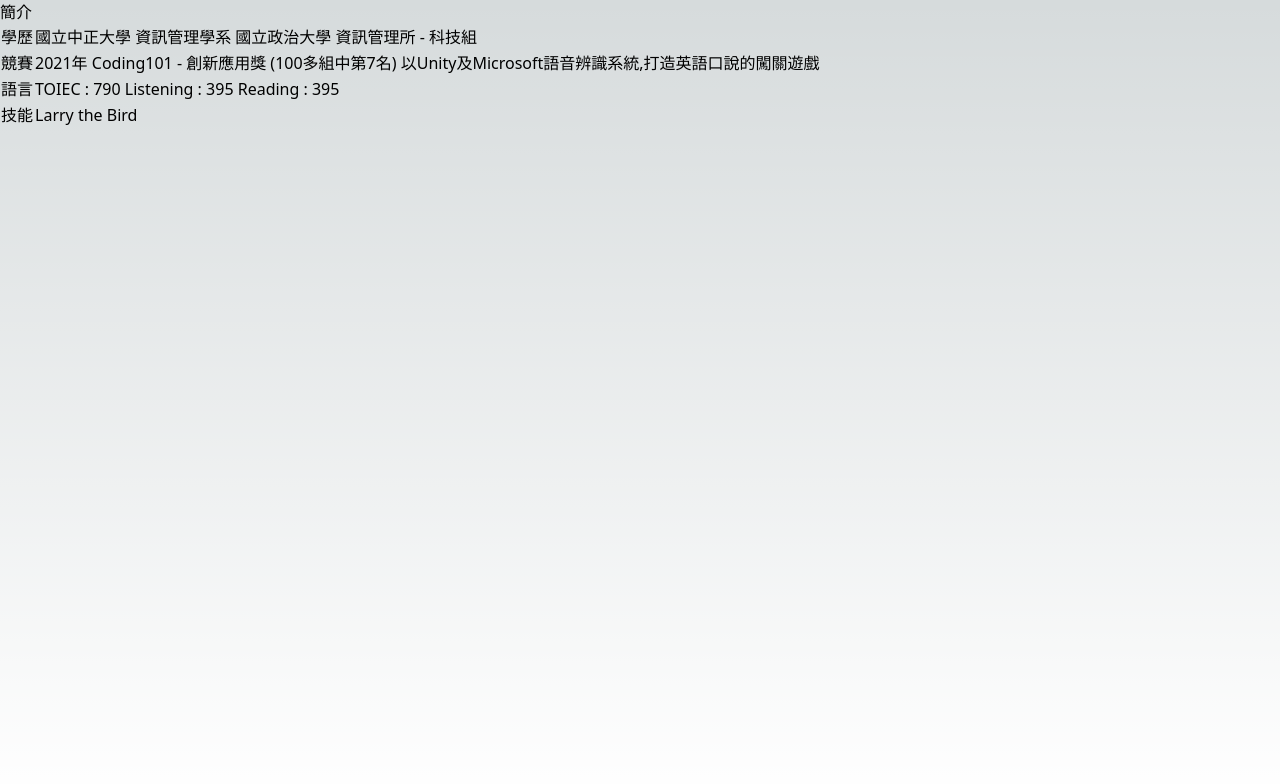
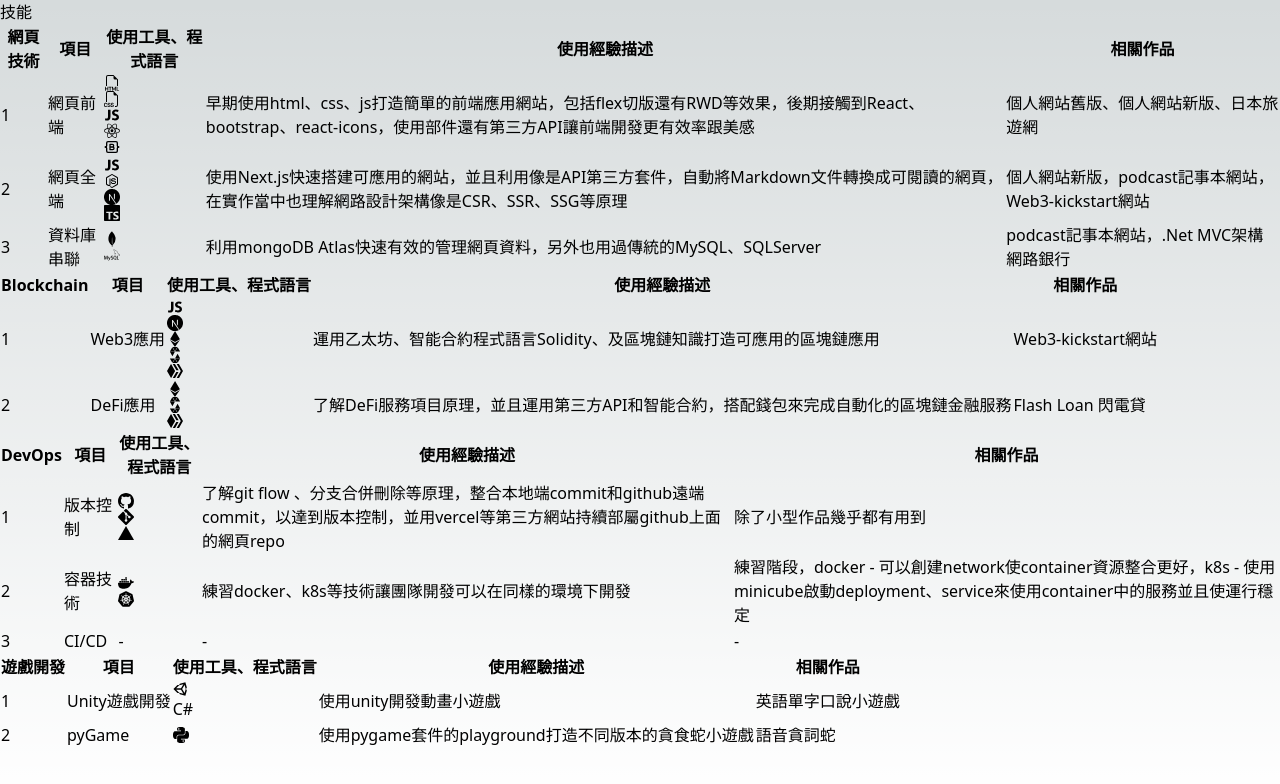
Before and after one commit to LTN917/Bryan-website, a Next.js app: page /about/skill in a window 1280 px wide. Shown: the top 784 px of the page. Built offline with nearby package versions, Linux system fonts and the light colour scheme.

Commit message:
20230516-complete-about/skill

```diff
--- a/src/pages/Homepage.tsx
+++ b/src/pages/Homepage.tsx
@@ -25,6 +25,8 @@
           <Link href="about/">關於Bryan</Link>
         </button>
       </div>
+      <br />
+      <br />
     </div>
   );
 }
--- a/src/pages/about/devExprience.tsx
+++ /dev/null
@@ -1,10 +0,0 @@
-import Aboutme from "./aboutme";
-import Skills from "./skill";
-
-export default function devExprience() {
-  return (
-    <div>
-      <p>到時候會輸入我的技能資料</p>
-    </div>
-  );
-}
--- a/src/pages/about/index.tsx
+++ b/src/pages/about/index.tsx
@@ -2,7 +2,8 @@
 import "bootstrap/dist/css/bootstrap.min.css";
 import Layout from "../../component/Layout";
 import Aboutme from "./aboutme";
-import Skills from "./skill";
+import Introbox from "./introBox";
+import Skill from "./skill";
 
 export default function about() {
   return (
@@ -12,7 +13,8 @@
       </Head>
       <Layout>
         <Aboutme />
-        <Skills />
+        <Introbox />
+        <Skill />
       </Layout>
     </div>
   );
--- /dev/null
+++ b/src/pages/about/introBox.tsx
@@ -0,0 +1,30 @@
+//https://react-bootstrap.github.io/components/table/
+
+import Table from "react-bootstrap/Table";
+
+export default function introBox() {
+  return (
+    <div>
+      <h1>簡介</h1>
+      <Table striped bordered hover variant="dark">
+        <tbody>
+          <tr>
+            <td>學歷</td>
+            <td>國立中正大學 資訊管理學系 國立政治大學 資訊管理所 - 科技組</td>
+          </tr>
+          <tr>
+            <td>競賽</td>
+            <td>
+              2021年 Coding101 - 創新應用獎 (100多組中第7名)
+              以Unity及Microsoft語音辨識系統,打造英語口說的闖關遊戲
+            </td>
+          </tr>
+          <tr>
+            <td>語言</td>
+            <td colSpan={2}>TOIEC : 790 Listening : 395 Reading : 395</td>
+          </tr>
+        </tbody>
+      </Table>
+    </div>
+  );
+}
--- a/src/pages/about/skill.tsx
+++ b/src/pages/about/skill.tsx
@@ -1,34 +1,203 @@
-//https://react-bootstrap.github.io/components/table/
+import Table from "react-bootstrap/Table";
+import { BsFiletypeCss, BsFiletypeHtml, BsGithub, BsGit } from "react-icons/bs";
+import { IoLogoJavascript, IoLogoNodejs } from "react-icons/io";
+import { GrReactjs } from "react-icons/gr";
+import { TbBrandBootstrap } from "react-icons/tb";
+import { FaUnity } from "react-icons/fa";
+import {
+  SiNextdotjs,
+  SiTypescript,
+  SiMongodb,
+  SiMysql,
+  SiEthereum,
+  SiSolidity,
+  SiHiveBlockchain,
+  SiVercel,
+  SiDocker,
+  SiKubernetes,
+  SiPython,
+} from "react-icons/si";
 
-import Table from "react-bootstrap/Table";
-
-export default function skills() {
+export default function Skills() {
   return (
     <div>
-      <h1>簡介</h1>
-      <Table striped bordered hover variant="dark">
+      <h1>技能</h1>
+      <Table responsive="sm">
+        <thead>
+          <tr>
+            <th>網頁技術</th>
+            <th>項目</th>
+            <th>使用工具、程式語言</th>
+            <th>使用經驗描述</th>
+            <th>相關作品</th>
+          </tr>
+        </thead>
         <tbody>
           <tr>
-            <td>學歷</td>
-            <td>國立中正大學 資訊管理學系 國立政治大學 資訊管理所 - 科技組</td>
+            <td>1</td>
+            <td>網頁前端</td>
+            <td>
+              <BsFiletypeHtml />
+              <BsFiletypeCss />
+              <IoLogoJavascript />
+              <GrReactjs />
+              <TbBrandBootstrap />
+            </td>
+            <td>
+              早期使用html、css、js打造簡單的前端應用網站，包括flex切版還有RWD等效果，後期接觸到React、bootstrap、react-icons，使用部件還有第三方API讓前端開發更有效率跟美感
+            </td>
+            <td>個人網站舊版、個人網站新版、日本旅遊網</td>
           </tr>
           <tr>
-            <td>競賽</td>
+            <td>2</td>
+            <td>網頁全端</td>
             <td>
-              2021年 Coding101 - 創新應用獎 (100多組中第7名)
-              以Unity及Microsoft語音辨識系統,打造英語口說的闖關遊戲
+              <IoLogoJavascript />
+              <IoLogoNodejs />
+              <SiNextdotjs />
+              <SiTypescript />
+            </td>
+            <td>
+              使用Next.js快速搭建可應用的網站，並且利用像是API第三方套件，自動將Markdown文件轉換成可閱讀的網頁，在實作當中也理解網路設計架構像是CSR、SSR、SSG等原理
+            </td>
+            <td>個人網站新版，podcast記事本網站，Web3-kickstart網站</td>
+          </tr>
+          <tr>
+            <td>3</td>
+            <td>資料庫串聯</td>
+            <td>
+              <SiMongodb />
+              <SiMysql />
+            </td>
+            <td>
+              利用mongoDB
+              Atlas快速有效的管理網頁資料，另外也用過傳統的MySQL、SQLServer
+            </td>
+            <td>podcast記事本網站，.Net MVC架構網路銀行</td>
+          </tr>
+        </tbody>
+      </Table>
+      <Table responsive="md">
+        <thead>
+          <tr>
+            <th>Blockchain</th>
+            <th>項目</th>
+            <th>使用工具、程式語言</th>
+            <th>使用經驗描述</th>
+            <th>相關作品</th>
+          </tr>
+        </thead>
+        <tbody>
+          <tr>
+            <td>1</td>
+            <td>Web3應用</td>
+            <td>
+              <IoLogoJavascript />
+              <SiNextdotjs />
+              <SiEthereum />
+              <SiSolidity />
+              <SiHiveBlockchain />
+            </td>
+            <td>
+              運用乙太坊、智能合約程式語言Solidity、及區塊鏈知識打造可應用的區塊鏈應用
+            </td>
+            <td>Web3-kickstart網站</td>
+          </tr>
+          <tr>
+            <td>2</td>
+            <td>DeFi應用</td>
+            <td>
+              <SiEthereum />
+              <SiSolidity />
+              <SiHiveBlockchain />
+            </td>
+            <td>
+              了解DeFi服務項目原理，並且運用第三方API和智能合約，搭配錢包來完成自動化的區塊鏈金融服務
+            </td>
+            <td>Flash Loan 閃電貸</td>
+          </tr>
+        </tbody>
+      </Table>
+      <Table responsive="lg">
+        <thead>
+          <tr>
+            <th>DevOps</th>
+            <th>項目</th>
+            <th>使用工具、程式語言</th>
+            <th>使用經驗描述</th>
+            <th>相關作品</th>
+          </tr>
+        </thead>
+        <tbody>
+          <tr>
+            <td>1</td>
+            <td>版本控制</td>
+            <td>
+              <BsGithub />
+              <BsGit />
+              <SiVercel />
+            </td>
+            <td>
+              了解git flow
+              、分支合併刪除等原理，整合本地端commit和github遠端commit，以達到版本控制，並用vercel等第三方網站持續部屬github上面的網頁repo
+            </td>
+            <td>除了小型作品幾乎都有用到</td>
+          </tr>
+          <tr>
+            <td>2</td>
+            <td>容器技術</td>
+            <td>
+              <SiDocker />
+              <SiKubernetes />
+            </td>
+            <td>練習docker、k8s等技術讓團隊開發可以在同樣的環境下開發</td>
+            <td>
+              練習階段，docker - 可以創建network使container資源整合更好，k8s -
+              使用minicube啟動deployment、service來使用container中的服務並且使運行穩定
             </td>
           </tr>
           <tr>
-            <td>語言</td>
-            <td colSpan={2}>TOIEC : 790 Listening : 395 Reading : 395</td>
-          </tr>
-          <tr>
-            <td>技能</td>
-            <td colSpan={2}>Larry the Bird</td>
+            <td>3</td>
+            <td>CI/CD</td>
+            <td>-</td>
+            <td>-</td>
+            <td>-</td>
           </tr>
         </tbody>
       </Table>
+      <Table responsive="lg">
+        <thead>
+          <tr>
+            <th>遊戲開發</th>
+            <th>項目</th>
+            <th>使用工具、程式語言</th>
+            <th>使用經驗描述</th>
+            <th>相關作品</th>
+          </tr>
+        </thead>
+        <tbody>
+          <tr>
+            <td>1</td>
+            <td>Unity遊戲開發</td>
+            <td>
+              <FaUnity />
+              C#
+            </td>
+            <td>使用unity開發動畫小遊戲</td>
+            <td>英語單字口說小遊戲</td>
+          </tr>
+          <tr>
+            <td>2</td>
+            <td>pyGame</td>
+            <td>
+              <SiPython />
+            </td>
+            <td>使用pygame套件的playground打造不同版本的貪食蛇小遊戲</td>
+            <td>語音貪詞蛇</td>
+          </tr>
+        </tbody>
+      </Table>
+      <br />
     </div>
   );
 }
```
